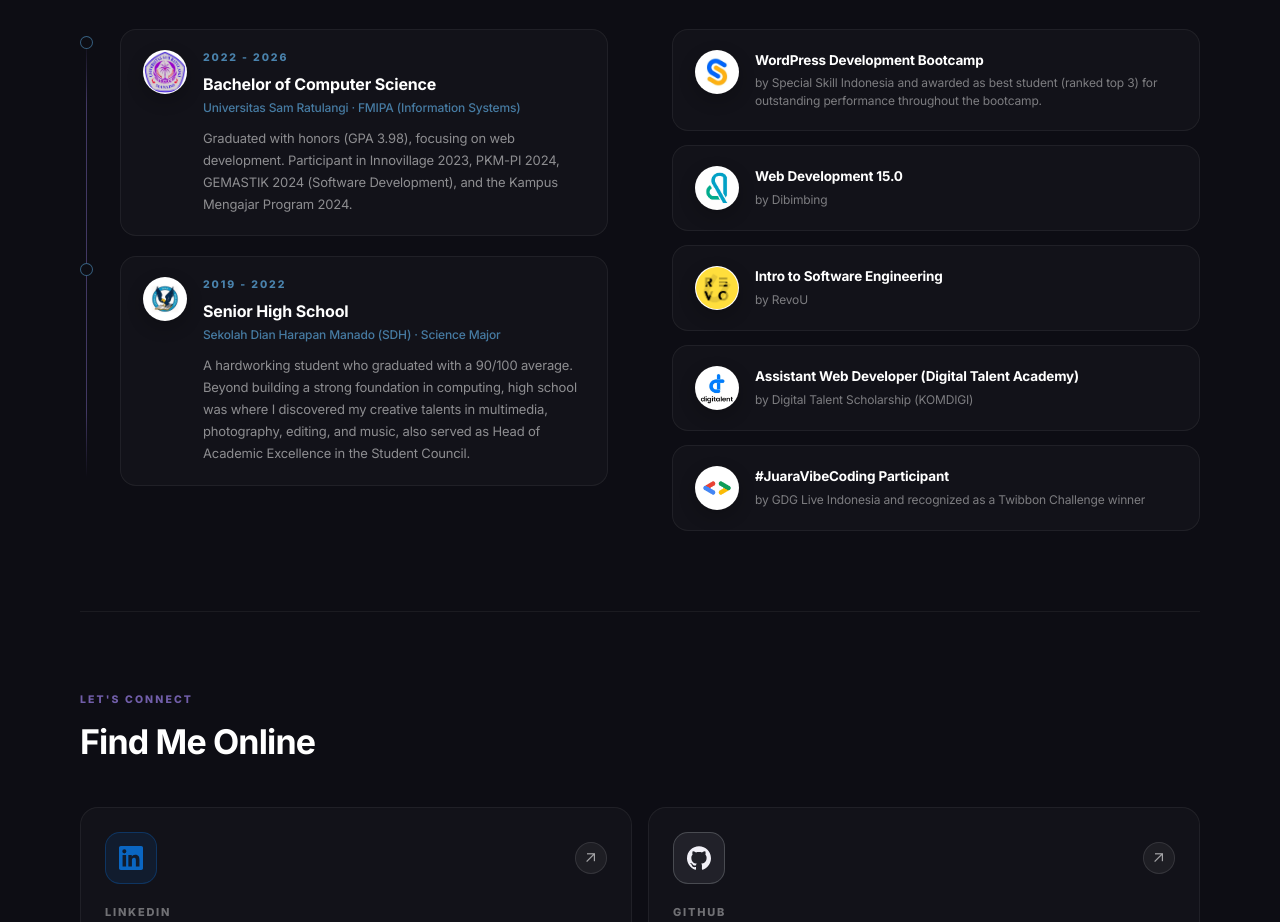
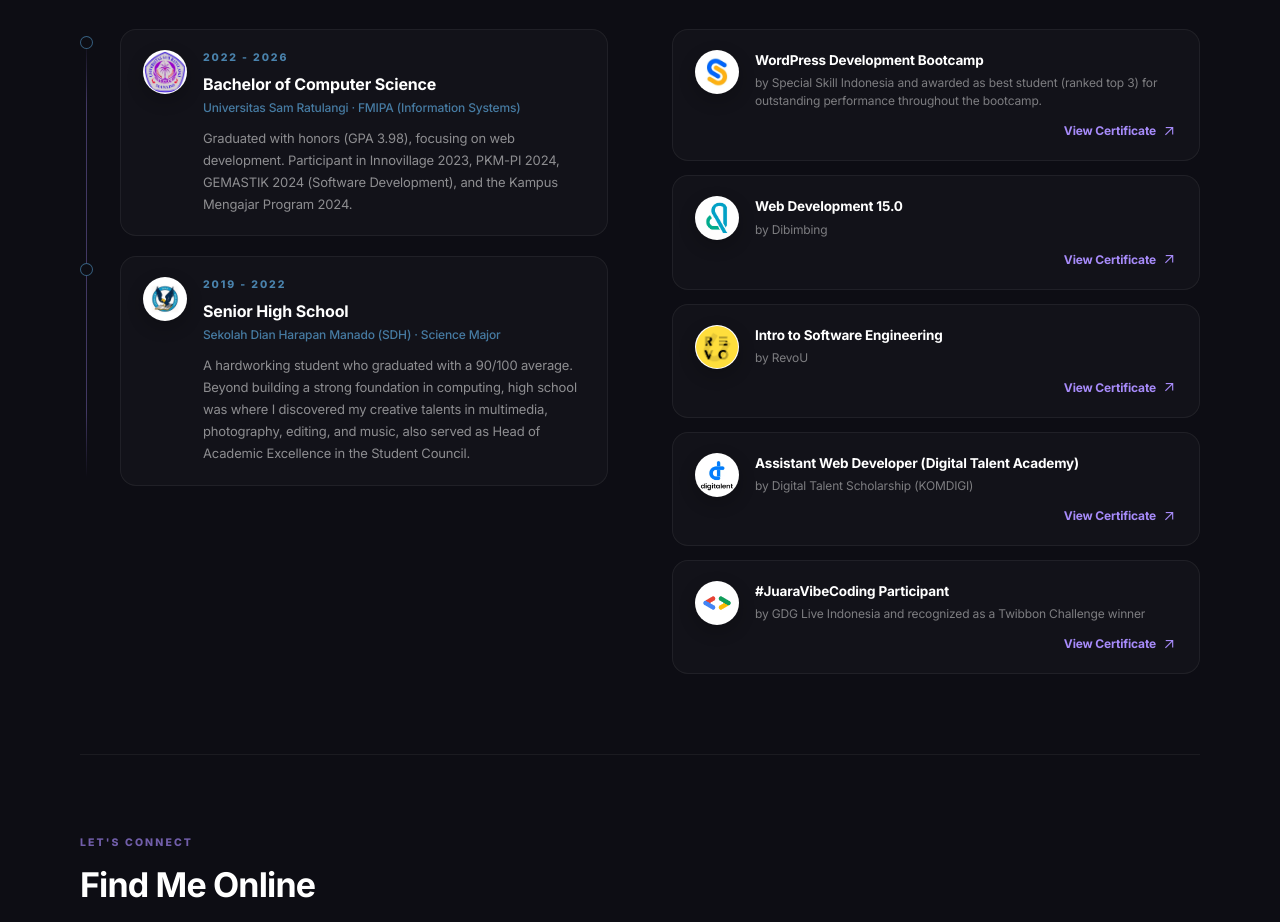
Before and after one commit to mystrygrdn/darlportfolio, a React (Vite) app: page /about-me in a window 1280 px wide. Shown: the part 1660-2582 px from the top of the page. Built offline with nearby package versions, Linux system fonts and the light colour scheme.

Commit message:
Tambahkan link sertifikat

```diff
--- a/src/pages/AboutMe.jsx
+++ b/src/pages/AboutMe.jsx
@@ -106,7 +106,7 @@
     sub: "by Special Skill Indonesia and awarded as best student (ranked top 3) for outstanding performance throughout the bootcamp.",
     logo: "src/assets/images/AboutMe/specialskills.webp",
     logoAlt: "Special Skill Indonesia",
-    certUrl: null,
+    certUrl: "https://drive.google.com/file/d/1vhrpGRJbvhtLgNS4t4Hr5rIhM3QiGAvB/view?usp=sharing",
   },
   {
     icon: "code",
@@ -114,7 +114,7 @@
     sub: "by Dibimbing",
     logo: "src/assets/images/AboutMe/dibimbing.webp",
     logoAlt: "Dibimbing",
-    certUrl: null,
+    certUrl: "https://drive.google.com/file/d/1H4GtuKaFx1ILXrVsCDG3389NllOFUjp8/view?usp=sharing",
   },
   {
     icon: "code",
@@ -122,7 +122,7 @@
     sub: "by RevoU",
     logo: "src/assets/images/AboutMe/revoU.webp",
     logoAlt: "RevoU",
-    certUrl: null,
+    certUrl: "https://drive.google.com/file/d/1m5H5JUfuS46qf18EXv3tddqzlnDx3zzO/view?usp=sharing",
   },
   {
     icon: "code",
@@ -130,7 +130,7 @@
     sub: "by Digital Talent Scholarship (KOMDIGI)",
     logo: "src/assets/images/AboutMe/digitalent.webp",
     logoAlt: "Digital Talent Scholarship",
-    certUrl: null,
+    certUrl: "https://drive.google.com/file/d/10U5zyKxAty1zyZDMVkhXdjwfyewrZymU/view?usp=sharing",
   },
   {
     icon: "code",
@@ -138,7 +138,7 @@
     sub: "by GDG Live Indonesia and recognized as a Twibbon Challenge winner",
     logo: "src/assets/images/AboutMe/googledevelopers.webp",
     logoAlt: "GDG Live Indonesia",
-    certUrl: null,
+    certUrl: "https://drive.google.com/file/d/1uio9pDGYlkZKsmstdu1BKiizOIso2PMB/view?usp=sharing",
   },
 ];
 
```
